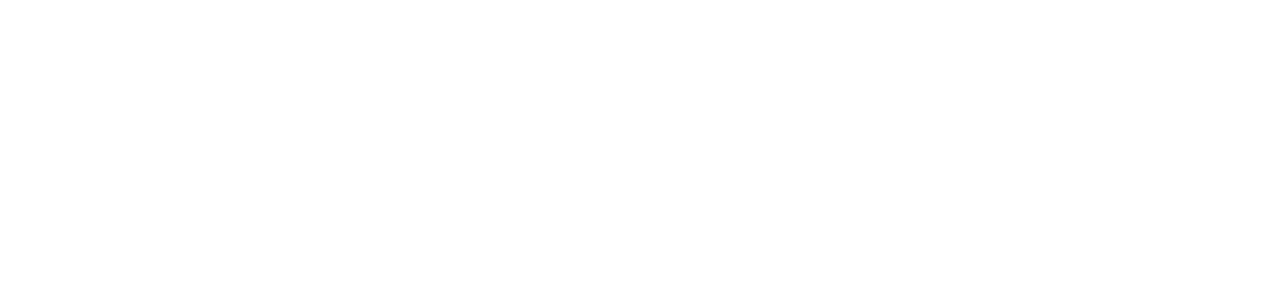
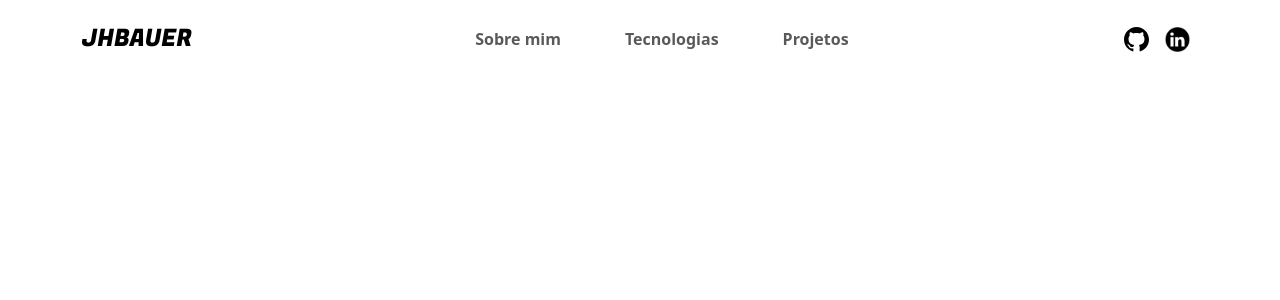
Before and after one commit to josebauer/new-portfolio, a Next.js app: page / in a window 1280 px wide. Shown: the top 300 px of the page. Built offline with nearby package versions, Linux system fonts and the light colour scheme.

Commit message:
Adiciona componente de Header no layout principal

```diff
--- a/src/app/layout.tsx
+++ b/src/app/layout.tsx
@@ -1,5 +1,15 @@
+import "./globals.scss";
+import "bootstrap/dist/css/bootstrap.min.css";
+
+import { Fugaz_One, Geist, Geist_Mono } from "next/font/google"
+
+import Header from "@/components/header/Header";
 import type { Metadata } from "next";
-import "./globals.scss";
+
+const fugazOne = Fugaz_One({
+  variable: "--font-fugaz-one",
+  weight: '400'
+})
 
 
 export const metadata: Metadata = {
@@ -14,7 +24,8 @@
 }>) {
   return (
     <html lang="pt-BR">
-      <body>
+      <body className={fugazOne.variable}>
+        <Header />
         {children}
       </body>
     </html>
--- /dev/null
+++ b/src/components/header/Header.tsx
@@ -0,0 +1,31 @@
+import styles from "./header.module.scss";
+import Image from "next/image";
+import { Container, Nav, Navbar, NavbarBrand, NavbarCollapse, NavbarToggle, NavLink } from "react-bootstrap";
+
+export default function Header() {
+  return (
+    <header>
+      <Navbar expand="lg" className="bg-body-primary p-3">
+        <Container className="d-flex align-items-center">
+          <NavbarBrand className={styles.logo} href="#">JHBAUER</NavbarBrand>
+          <NavbarToggle aria-controls="basic-navbar-nav" />
+          <NavbarCollapse id="basic-navbar-nav">
+            <Nav className="gap-2 gap-lg-5 mx-auto">
+              <NavLink className={styles.navLink} href="#">Sobre mim</NavLink>
+              <NavLink className={styles.navLink} href="#">Tecnologias</NavLink>
+              <NavLink className={styles.navLink} href="#">Projetos</NavLink>
+            </Nav>
+            <Nav className="d-flex flex-row align-items-center gap-2 gap-lg-0">
+              <NavLink target="_blank" href="https://github.com/josebauer">
+                <Image src="/icons/github-logo.svg" alt="logo GitHub" width={25} height={25}/>
+              </NavLink>
+              <NavLink target="_blank" href="https://linkedin.com/in/jose-henrique-bauer/">
+                <Image src="/icons/linkedIn-logo-black.svg" alt="logo LikedIn" width={25} height={25}/>
+              </NavLink>
+            </Nav>
+          </NavbarCollapse>
+        </Container>
+      </Navbar>
+    </header>
+  )
+}
--- /dev/null
+++ b/src/components/header/header.module.scss
@@ -0,0 +1,10 @@
+.logo {
+  font-family: 'Fugaz One';
+  color: #000;
+  font-size: 24px;
+  text-decoration: none;
+}
+
+.navLink {
+  font-weight: 600;
+}
```
Also changed, not shown: public/icons/github-logo.svg (added), public/icons/linkedIn-logo-black.svg (added).
